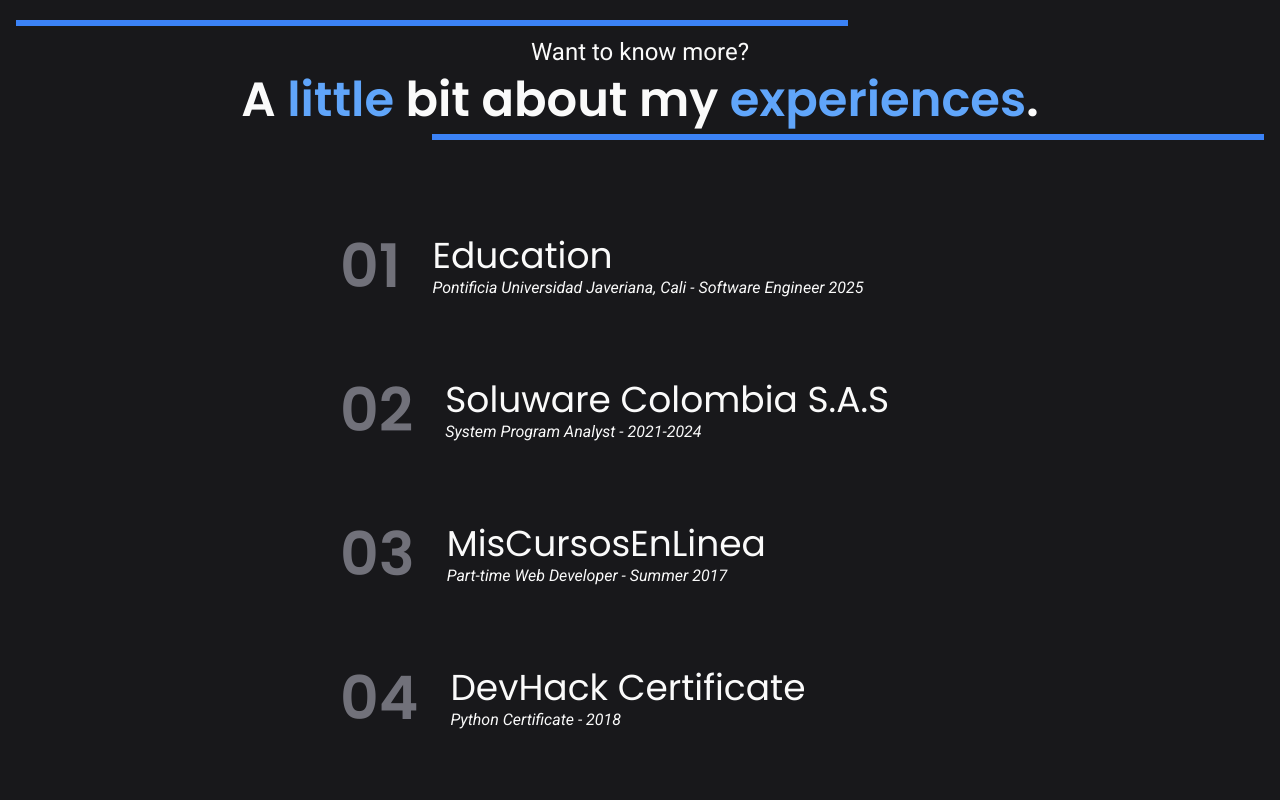
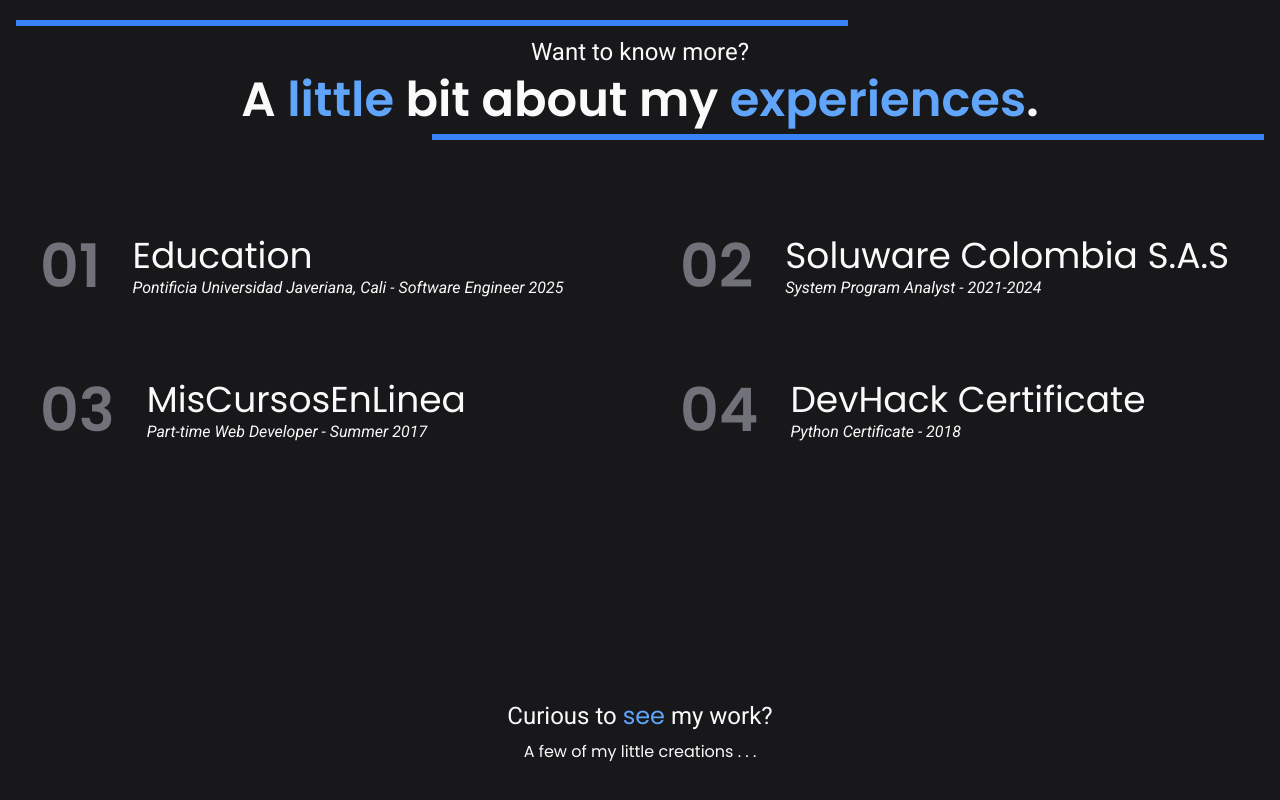
Before and after one commit to vFredo/portfolio-svelte, a SvelteKit app: page / in a window 1280 px wide. Shown: the part 1944-2744 px from the top of the page. Built offline with nearby package versions, Linux system fonts and the light colour scheme.

Commit message:
add: a little bit more style for Experience page

```diff
--- a/src/components/Experience.svelte
+++ b/src/components/Experience.svelte
@@ -24,14 +24,15 @@
 >
   <h6 class="text-lg sm:text-xl md:text-2xl">Want to know more?</h6>
   <h3 class="font-semibold text-3xl sm:text-4xl md:text-5xl">
-    A <span class="poppins text-blue-400">little</span> bit about my <span class="poppins text-blue-400">experiences</span>.
+    A <span class="poppins text-blue-400">little</span> bit about my
+    <span class="poppins text-blue-400">experiences</span>.
   </h3>
 </div>
-<div class="flex flex-col gap-20 w-full mx-auto max-w-[600px]">
+
+<div class="grid grid-cols-1 sm:grid-cols-2 gap-20 w-full mx-auto max-w-[1200px]">
   {#each experiences as exp, index}
     <div class="flex gap-6 sm:gap-8">
-
-      <p class="poppins text-4xl sm:text-5xl md:text-6xl text-zinc-500 font-semibold" >
+      <p class="poppins text-4xl sm:text-5xl md:text-6xl text-zinc-500 font-semibold">
         0{index + 1}
       </p>
 
```
